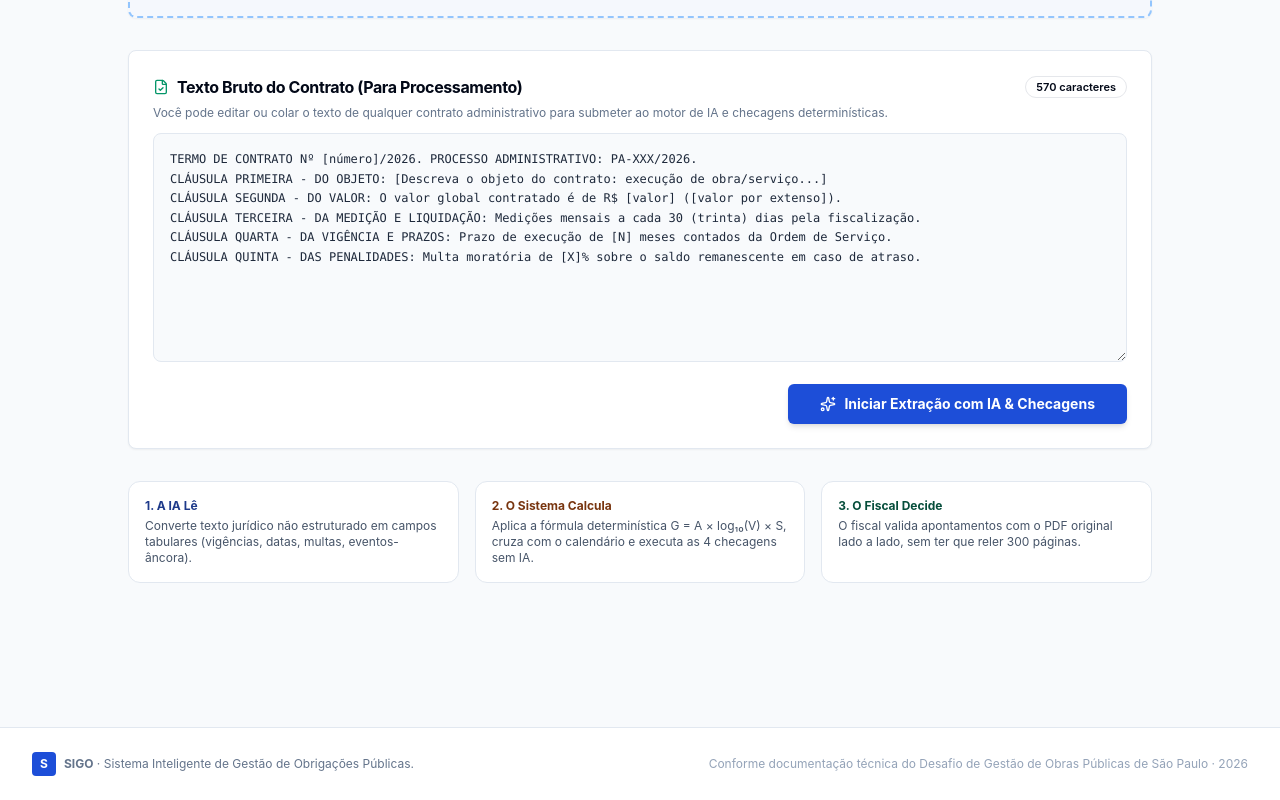
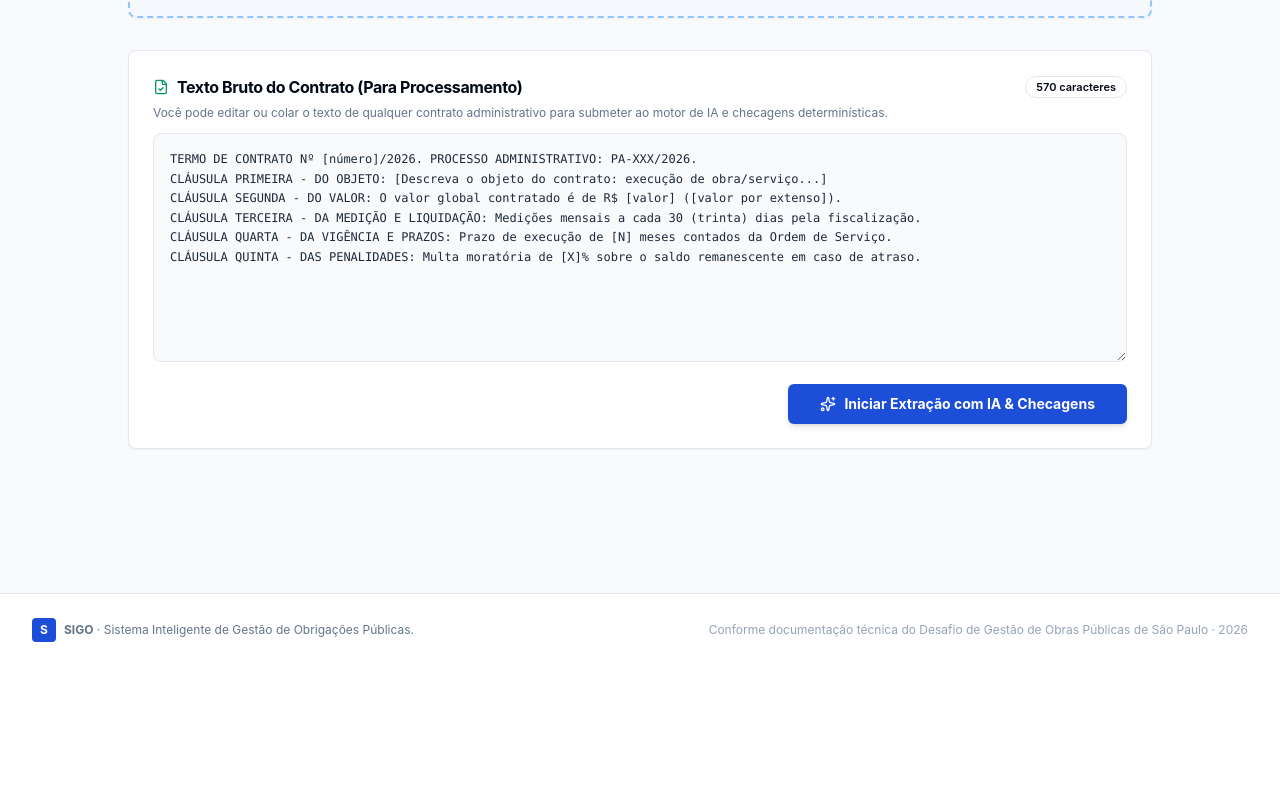
Before and after one commit to ThomassBoehm/Hackathon-EngenhariaA-o-2026, a React (Vite) app: page /upload in a window 1280 px wide. Shown: the part 509-1309 px from the top of the page. After the commit the page ends 1175 px from the top, so only its background shows below. Built offline with nearby package versions, Linux system fonts and the light colour scheme; what pocketbase would draw is missing.

Commit message:
Remover bloco de 3 cards explicativos da página de upload de contratos
Remove o bloco "1. A IA Lê", "2. O Sistema Calcula" e "3. O Fiscal Decide"
de src/pages/ContratoUpload.tsx, junto com os imports não utilizados
(AlertCircle, FileWarning) de lucide-react.

```diff
--- a/src/lib/pocketbase/schema.json
+++ b/src/lib/pocketbase/schema.json
@@ -1,5 +1,5 @@
 {
-  "generatedAt": "2026-08-22T13:08:28.509Z",
+  "generatedAt": "2026-08-22T13:11:01.658Z",
   "collections": [
     {
       "name": "users",
--- a/src/pages/ContratoUpload.tsx
+++ b/src/pages/ContratoUpload.tsx
@@ -1,14 +1,6 @@
 import React, { useState, useRef } from 'react'
 import { useNavigate } from 'react-router-dom'
-import {
-  UploadCloud,
-  Sparkles,
-  Loader2,
-  FileCheck,
-  AlertCircle,
-  FileWarning,
-  Info,
-} from 'lucide-react'
+import { UploadCloud, Sparkles, Loader2, FileCheck, Info } from 'lucide-react'
 import { Button } from '@/components/ui/button'
 import { Card, CardContent, CardHeader, CardTitle, CardDescription } from '@/components/ui/card'
 import { Badge } from '@/components/ui/badge'
@@ -703,35 +695,6 @@ CLÁUSULA QUINTA - DAS PENALIDADES: Multa moratória de 10% (dez por cento) sobr
           )}
         </CardContent>
       </Card>
-
-      {/* Explicação da Filosofia SIGO */}
-      <div className="grid grid-cols-1 md:grid-cols-3 gap-4 text-xs text-slate-600 dark:text-slate-400">
-        <div className="p-4 bg-white dark:bg-slate-900 rounded-xl border border-slate-200 dark:border-slate-800 space-y-1">
-          <span className="font-bold text-blue-900 dark:text-blue-300 block">1. A IA Lê</span>
-          <p>
-            Converte texto jurídico não estruturado em campos tabulares (vigências, datas, multas,
-            eventos-âncora).
-          </p>
-        </div>
-        <div className="p-4 bg-white dark:bg-slate-900 rounded-xl border border-slate-200 dark:border-slate-800 space-y-1">
-          <span className="font-bold text-amber-900 dark:text-amber-300 block">
-            2. O Sistema Calcula
-          </span>
-          <p>
-            Aplica a fórmula determinística G = A × log₁₀(V) × S, cruza com o calendário e executa
-            as 4 checagens sem IA.
-          </p>
-        </div>
-        <div className="p-4 bg-white dark:bg-slate-900 rounded-xl border border-slate-200 dark:border-slate-800 space-y-1">
-          <span className="font-bold text-emerald-900 dark:text-emerald-300 block">
-            3. O Fiscal Decide
-          </span>
-          <p>
-            O fiscal valida apontamentos com o PDF original lado a lado, sem ter que reler 300
-            páginas.
-          </p>
-        </div>
-      </div>
     </div>
   )
 }
```
Also changed, not shown: .skip.config.json.
